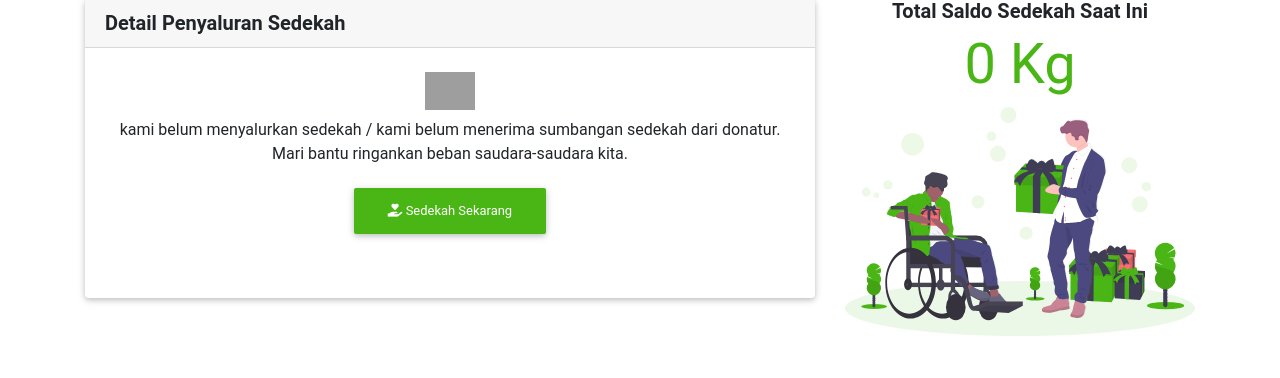
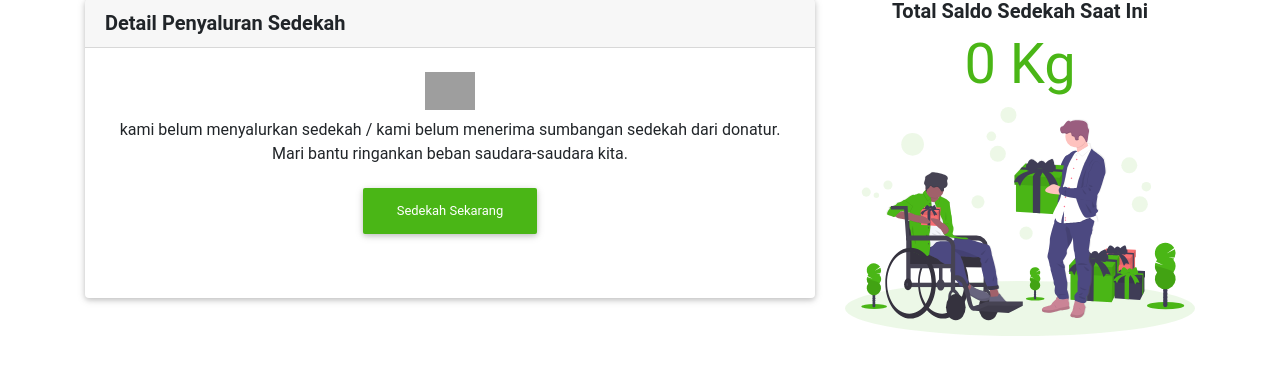
Before and after one commit to AXZV/tabungan-beras, a PHP site: page / in a window 1280 px wide. Shown: the part 1818-2196 px from the top of the page. Run offline with PHP 8.4, Linux system fonts and the light colour scheme; data that the repository does not hold is empty; some libraries are stand-ins or nearby versions; grey boxes are pictures that could not be loaded.

Commit message:
edit index, css

```diff
--- a/index.php
+++ b/index.php
@@ -27,7 +27,14 @@
 	<link rel="icon" href="favicon/favicon.ico" type="image/x-icon"/>
 	<link rel="shortcut icon" href="favicon/favicon.ico" type="image/x-icon"/>
 	<meta name="theme-color" content="#4AB616">
-	<?php include('partials/css.php'); ?>
+	<!-- Font Awesome -->
+	<link rel="stylesheet" href="https://use.fontawesome.com/releases/v5.8.2/css/all.css">
+	<!-- Bootstrap core CSS -->
+	<link href="https://cdnjs.cloudflare.com/ajax/libs/twitter-bootstrap/4.3.1/css/bootstrap.min.css" rel="stylesheet">
+	<!-- Material Design Bootstrap -->
+	<link href="https://cdnjs.cloudflare.com/ajax/libs/mdbootstrap/4.8.9/css/mdb.min.css" rel="stylesheet">
+	<link href="https://fonts.googleapis.com/css?family=Righteous&display=swap" rel="stylesheet">
+	<link rel="stylesheet" type="text/css" href="asset/css/style.css">
 </head>
 <body>
 
@@ -215,7 +222,7 @@
 					</div>
 					<div class="card-body p-0">
 						<div class="scr-div" style="height: 250px; overflow-y: auto;">
-						<?php if($lenght1 < 0){ ?>
+						<?php if($lenght1 > 0){ ?>
 							<ul class="list-group list-group-flush">
 
 							<?php while ($row33 = mysqli_fetch_array($results2)){ ?>
@@ -236,7 +243,7 @@
 										<img width="50" class="mb-2" src="https://image.flaticon.com/icons/svg/1828/1828843.svg">
 										<p>kami belum menyalurkan sedekah / kami belum menerima sumbangan sedekah dari donatur.<br>
 										Mari bantu ringankan beban saudara-saudara kita.</p>
-										<a href="sedekah/beras" class="btn btn-color"><i class="fas fa-hand-holding-heart"></i> Sedekah Sekarang</a>
+										<a href="sedekah/beras" class="btn btn-color">Sedekah Sekarang</a>
 									</div>
 							<?php } ?>
 						</div>
--- a/partials/css.php
+++ b/partials/css.php
@@ -5,7 +5,6 @@
 <!-- Material Design Bootstrap -->
 <link href="https://cdnjs.cloudflare.com/ajax/libs/mdbootstrap/4.8.9/css/mdb.min.css" rel="stylesheet">
 <link href="https://fonts.googleapis.com/css?family=Righteous&display=swap" rel="stylesheet">
-<link rel="stylesheet" type="text/css" href="asset/css/style.css">
 <link rel="stylesheet" type="text/css" href="../asset/css/style.css">
 
 
```
